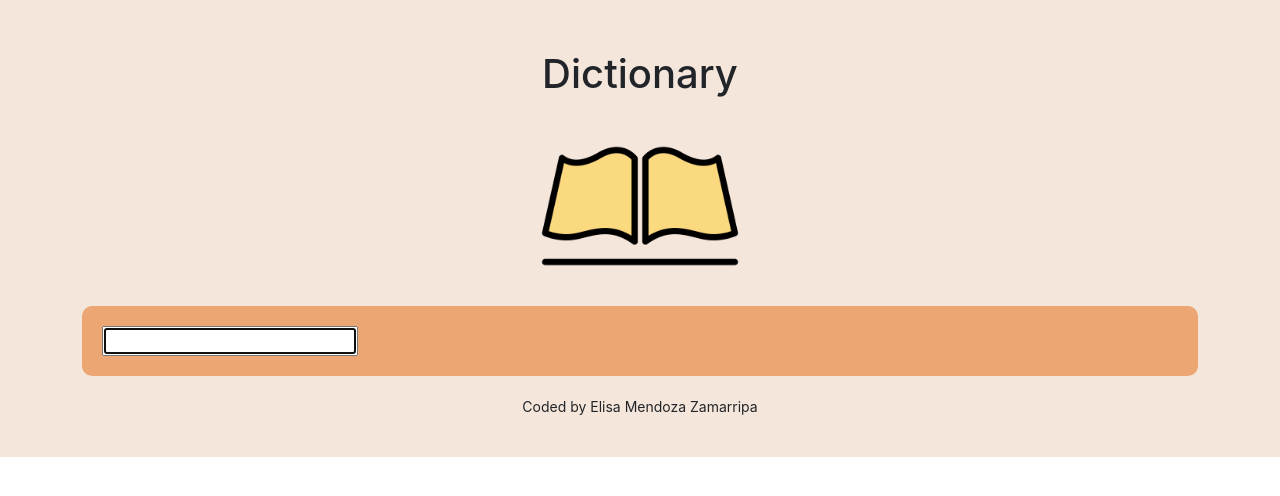
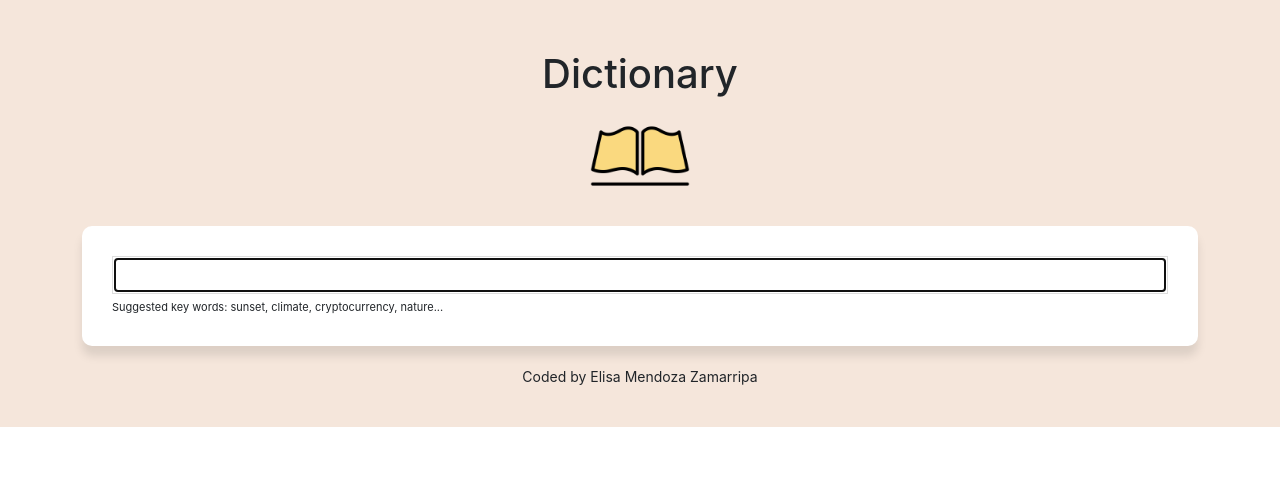
Before and after one commit to elisammz/Dictionary-app, a React (Create React App) app: page / in a window 1280 px wide. Shown: the top 496 px of the page. Built offline with nearby package versions, Linux system fonts and the light colour scheme; no server answers.

Commit message:
Add styling

```diff
--- a/src/App.css
+++ b/src/App.css
@@ -1,17 +1,19 @@
 :root {
-  --background-color: #eca674;
-  --word-box: #f5e6db;
+  --background-color: #f5e6db;
+  --word-box: #a5a5a5;
+  --btn-border-color: #fb3501;
 }
 
 .App {
-  background: var(--word-box);
+  background: var(--background-color);
   padding: 20px;
 }
 .App-header {
   margin-top: 30px;
 }
+
 .App-logo {
-  max-width: 200px;
+  max-width: 100px;
   display: block;
   margin: 0 auto;
 }
@@ -20,3 +22,7 @@
   text-align: center;
   margin: 20px;
 }
+
+.App-btn {
+  border-color: var(--btn-border-color);
+}
--- a/src/App.js
+++ b/src/App.js
@@ -12,7 +12,7 @@ function App() {
           <img src={logo} className="App-logo img-fluid" alt="logo" />
         </header>
         <main>
-          <Dictionary />
+          <Dictionary defaultKeyWord="sunset" />
         </main>
         <small>
           <footer className="App-footer">
--- a/src/Dictionary.css
+++ b/src/Dictionary.css
@@ -1,11 +1,34 @@
 :root {
-  --background-color: #eca674;
+  --background-color: #a5a5a5;
   --word-box: #f5e6db;
+  --btn-border-color: #fb3501;
 }
 
-.Dictionary {
-  background: var(--background-color);
-  color: #2a2839;
+:root {
+  --background-color: #f5e6db;
+  --word-box: #a5a5a5;
+  --btn-border-color: #fb3501;
+}
+
+.Dictionary section {
   border-radius: 10px;
-  padding: 20px;
+  padding: 30px;
+  background: white;
+  box-shadow: 0px 10px 10px rgba(0, 0, 0, 0.1);
+  margin: 20px auto;
 }
+
+.Dictionary input {
+  width: 100%;
+  padding: 6px 4px;
+  color: var(--word-box);
+  border: 1px solid #ddd;
+}
+
+.Dictionary .hint {
+  font-size: 11px;
+  margin-top: 5px;
+}
+.Dictionary-btn {
+  border-color: var(--btn-border-color);
+}
--- a/src/Dictionary.js
+++ b/src/Dictionary.js
@@ -3,17 +3,22 @@ import axios from "axios";
 import Results from "./Results";
 import "./Dictionary.css";
 
-export default function Dictionary() {
-  let [keyword, setKeyword] = useState("");
+export default function Dictionary(props) {
+  let [keyword, setKeyword] = useState(props.defaultKeyWord);
   let [results, setResults] = useState(null);
+  let [loaded, setLoaded] = useState(false);
 
   function handleResponse(response) {
     console.log(response.data[0]);
     setResults(response.data[0]);
   }
 
+  function handleSubmit(event) {
+    event.preventDefault();
+    search();
+  }
+
   function search(event) {
-    event.preventDefault();
     //documentation: https://dictionaryapi.dev/
     let apiUrl = `https://api.dictionaryapi.dev/api/v2/entries/en_US/${keyword}`;
     axios.get(apiUrl).then(handleResponse);
@@ -23,12 +28,31 @@ export default function Dictionary() {
     setKeyword(event.target.value);
   }
 
+  function load() {
+    setLoaded(true);
+    search();
+  }
+
+  if (loaded) {
     return (
       <div className="Dictionary">
-      <form onSubmit={search}>
-        <input type="search" autoFocus={true} onChange={handleKeywordChange} />
+        <section>
+          <form onSubmit={handleSubmit}>
+            <input
+              type="search"
+              autoFocus={true}
+              onChange={handleKeywordChange}
+            />
           </form>
+          <div className="hint">
+            Suggested key words: sunset, climate, cryptocurrency, nature...
+          </div>
+        </section>
         <Results results={results} />
       </div>
     );
+  } else {
+    load();
+    return "loading";
   }
+}
--- a/src/Meaning.js
+++ b/src/Meaning.js
@@ -8,7 +8,7 @@ export default function Meaning(props) {
       {props.meaning.definitions.map(function (definition, index) {
         return (
           <div key={index}>
-            <p className="text-capitalize">
+            <p className="">
               <strong>Definition: </strong>
               {definition.definition}
               <br />
--- /dev/null
+++ b/src/Phonetic.css
@@ -0,0 +1,23 @@
+:root {
+  --background-color: #f5e6db;
+  --word-box: #a5a5a5;
+  --btn-border-color: #fb3501;
+}
+
+.Phonetic {
+  height: 60px;
+}
+.Phonetic a {
+  font-size: 16px;
+  border: 1px solid #ddd;
+  text-decoration: none;
+  padding: 10px 10px;
+  border-radius: 20px;
+  transition: all 150ms ease-in-out;
+  margin-right: 20px;
+}
+
+.Phonetic a:hover {
+  background: var(--btn-border-color);
+  color: white;
+}
--- a/src/Phonetic.js
+++ b/src/Phonetic.js
@@ -1,13 +1,14 @@
 import React from "react";
+
+import "./Phonetic.css";
 
 export default function Phonetic(props) {
   return (
     <div className="Phonetic">
       <a href={props.phonetic.audio} target="blank">
-        📢
+        📢 Listen
       </a>
-
-      {props.phonetic.text}
+      <span> {props.phonetic.text}</span>
     </div>
   );
 }
--- /dev/null
+++ b/src/Results.css
@@ -0,0 +1,5 @@
+.Results h2 {
+  font-size: 36px;
+  font-weight: bold;
+  line-height: 1.5;
+}
--- a/src/Results.js
+++ b/src/Results.js
@@ -1,12 +1,15 @@
 import React from "react";
 import Meaning from "./Meaning";
 import Phonetic from "./Phonetic";
+
+import "./Results.css";
 
 export default function Results(props) {
   if (props.results) {
     return (
       <div className="Results">
-        <h2 className="text-capitalize text-center">{props.results.word}</h2>
+        <section>
+          <h2 className="text-capitalize">{props.results.word}</h2>
           {props.results.phonetics.map(function (phonetic, index) {
             return (
               <div key={index}>
@@ -14,11 +17,12 @@ export default function Results(props) {
               </div>
             );
           })}
+        </section>
         {props.results.meanings.map(function (meaning, index) {
           return (
-            <div key={index}>
+            <section key={index}>
               <Meaning meaning={meaning} />
-            </div>
+            </section>
           );
         })}
       </div>
```
Lines whose indentation alone changed are shown as unchanged.
